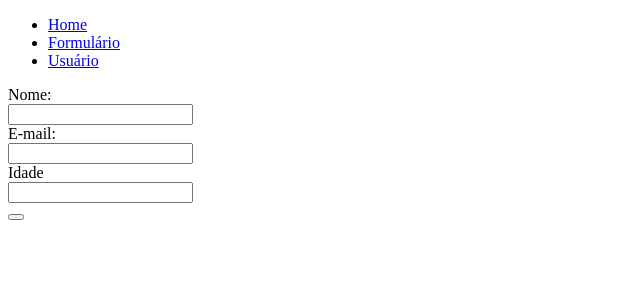
After one commit to 4lilua/python_flask, a Flask app: page /usuario/add in a window 1280 px wide. The commit adds this page. Shown: the top 300 px of the page, without its empty margins (0-640 px from the left). Run offline with Flask 3, Linux system fonts and the light colour scheme.

Commit message:
python_flask continuacao

```diff
--- a/app.py
+++ b/app.py
@@ -1,4 +1,13 @@
-from flask import Flask, render_template, request, flash
+# pip install flask
+# pip install Flask-SQLAlchemy
+# pip install Flask-Migrate
+# pip install Flask-Script
+# pip install pymysql
+# flask db init
+# flask db migrate -m "Migração Inicial"
+# flask db upgrade
+
+from flask import Flask, render_template, request, flash, redirect
 app = Flask(__name__)
 from database import db
 from flask_migrate import Migrate
@@ -42,6 +51,25 @@ def usuario():
     u = Usuario.query.all()
     return render_template('usuario_lista.html', dados = u)
 
+@app.route('/usuario/add')
+def usuario_add():
+    return render_template('usuario_add.html')
+
+@app.route('/usuario/save', methods=['POST'])
+def usuario_save():
+    nome = request.form.get('nome')
+    email = request.form.get('email')
+    idade = request.form.get('idade')
+    if nome and email and idade:
+        usuario = Usuario(nome, email, idade)
+        db.session.add(usuario)
+        db.session.commit()
+        flash('Usuário cadastrado com sucesso!')
+        return redirect('/usuario')
+    else:
+        flash ('Preencha todos os campos!')
+        return redirect('/usuario/add')
+
 if __name__ == '__main__':
     app.run()
 
--- a/templates/base.html
+++ b/templates/base.html
@@ -15,6 +15,9 @@
             <li>
                 <a href="/form">Formulário</a>
             </li>
+            <li>
+                <a href="/usuario">Usuário</a>
+            </li>
         </ul>
     </nav>
     <main>
--- /dev/null
+++ b/templates/usuario_add.html
@@ -0,0 +1,21 @@
+{% extends "base.html" %}
+
+{% block conteudo %}
+
+{% set mensagens = get_flashed_messages() %}
+{% if mensagens %}
+   {% for msg in mensagens %}
+        {{ msg }}
+   {% endfor %}
+{% endif %}
+    <form action="/usuario/save" method="post">
+        <label for="nome">Nome:</label>
+        <input type="text" name="nome" id="nome">
+        <label for="email">E-mail:</label>
+        <input type="email" name="email" id="email">
+        <label for="idade">Idade</label>
+        <input type="number" name="idade" id="idade">
+        <button type="submit"></button>
+    </form>
+
+{% endblock %}
--- a/templates/usuario_lista.html
+++ b/templates/usuario_lista.html
@@ -2,6 +2,12 @@
 
 {% block conteudo %}
 
+{% set mensagens = get_flashed_messages() %}
+{% if mensagens %}
+   {% for msg in mensagens %}
+        {{ msg }}
+   {% endfor %}
+{% endif %}
     <a href="/usuario/add">+Adicionar</a>
     <table>
         <tr>
```
Also changed, not shown: templates/dados.html (+4 -4 lines).
